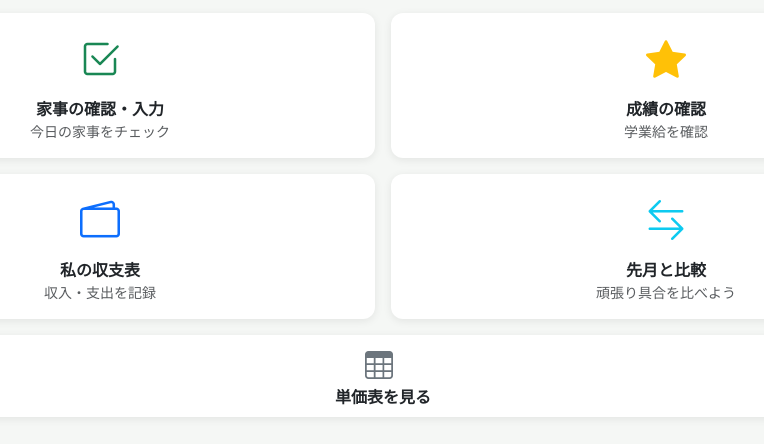
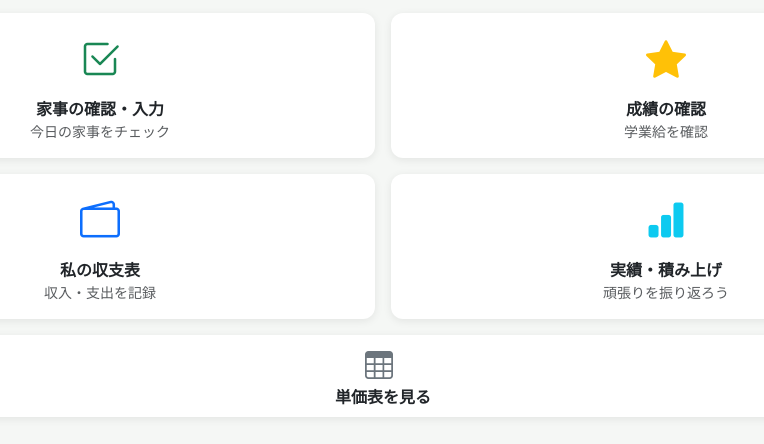
Before and after one commit to cistus-01/allowance-app, a Flask app: page / in a window 1280 px wide. Shown: the part 276-720 px from the top of the page, without its empty margins (257-1021 px from the left). Run offline with Flask 3, Linux system fonts and the light colour scheme; the visitor is signed in with stand-in values (Sample User, id 1); data that the repository does not hold is empty; parts of the project's set-up code (start-up, migrations or seed data) failed here and were passed over.

Commit message:
ホームの比較タイルを実績ページへ差し替え
compare.monthly / compare.all_children への参照を削除。

Co-Authored-By: Claude Sonnet 4.6 <noreply@anthropic.com>

```diff
--- a/app/templates/home/index_child.html
+++ b/app/templates/home/index_child.html
@@ -97,11 +97,11 @@
     </a>
   </div>
   <div class="col-6">
-    <a href="{{ url_for('compare.monthly') }}" class="text-decoration-none">
+    <a href="{{ url_for('stats.index') }}" class="text-decoration-none">
       <div class="card h-100 text-center p-3" style="cursor:pointer;">
-        <i class="bi bi-arrow-left-right fs-1 text-info mb-2"></i>
-        <div class="fw-bold">先月と比較</div>
-        <div class="text-muted small">頑張り具合を比べよう</div>
+        <i class="bi bi-bar-chart-fill fs-1 text-info mb-2"></i>
+        <div class="fw-bold">実績・積み上げ</div>
+        <div class="text-muted small">頑張りを振り返ろう</div>
       </div>
     </a>
   </div>
```
Also changed, not shown: app/templates/home/index_parent.html (+3 -11 lines).
